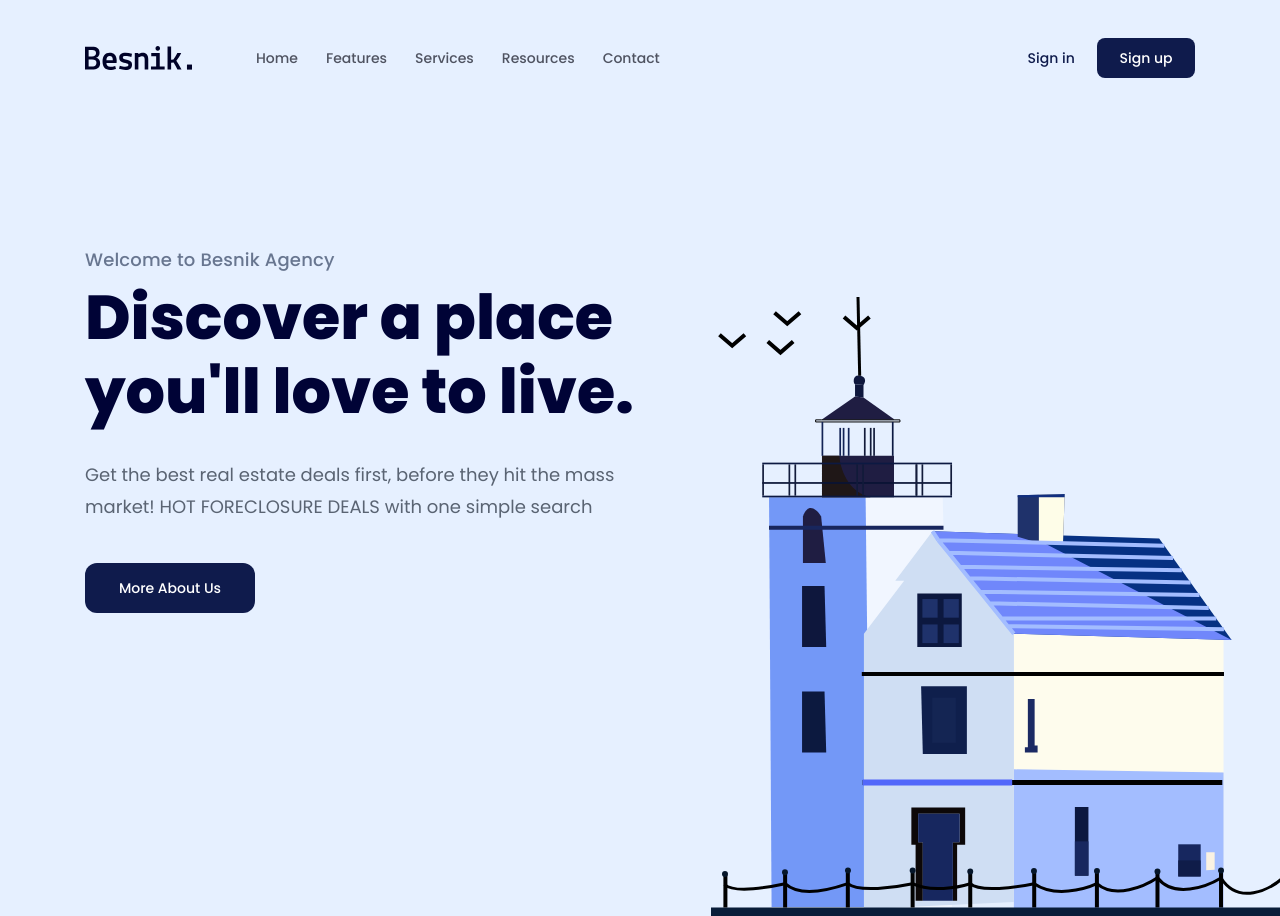
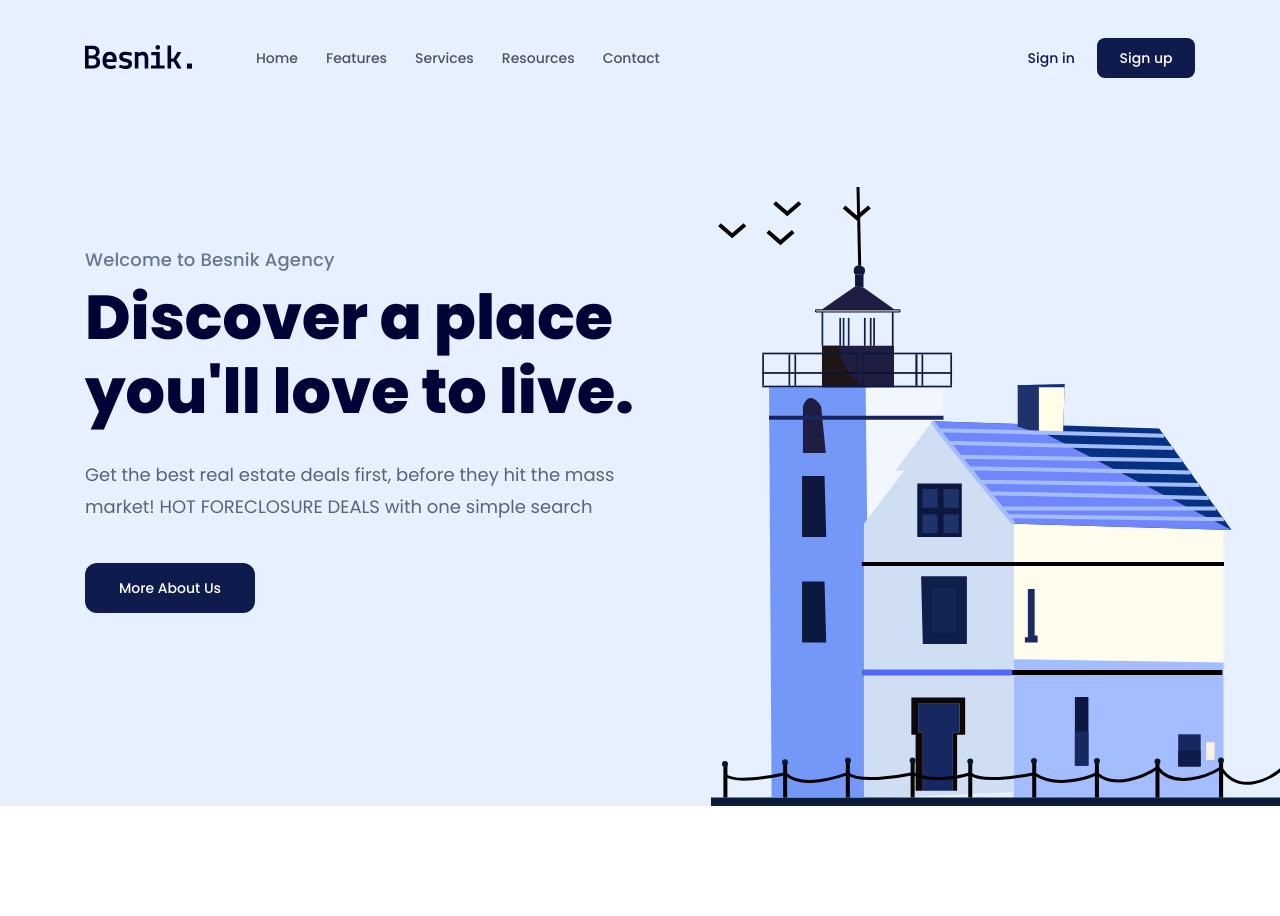
Before and after one commit to nvkha9/htmlcss-01, a plain HTML site: page index.html in a window 1280 px wide. Shown: the top 916 px of the page. Drawn offline with Linux system fonts and the light colour scheme.

Commit message:
fix bug phan logo

```diff
--- a/assets/css/styles.css
+++ b/assets/css/styles.css
@@ -63,7 +63,7 @@ a {
     flex-direction: column;
     position: relative;
     background: #e6f0ff;
-    height: 100vh;
+    height: calc(100vh - 110px);
 }
 
 .navbar {
--- a/index.html
+++ b/index.html
@@ -27,8 +27,9 @@
                 <div class="content">
                     <nav class="navbar">
                         <!-- Logo -->
-                        <img src="./assets/img/logo.svg" alt="Besnik." />
-
+                        <a href="#!">
+                            <img src="./assets/img/logo.svg" alt="Besnik." />
+                        </a>
                         <!-- Navigation -->
                         <ul>
                             <li><a href="#!">Home</a></li>
```
